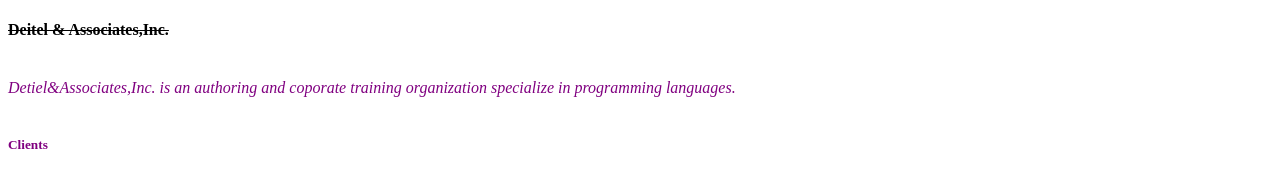
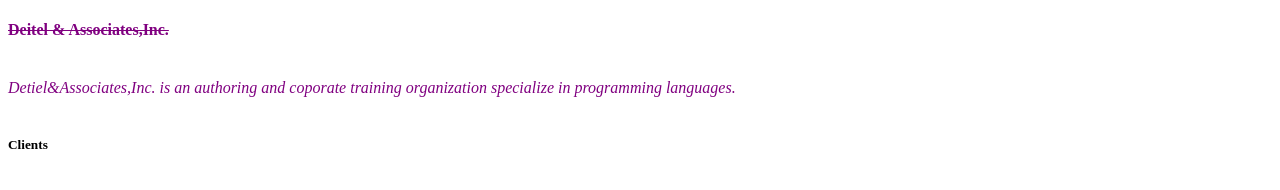
Before and after one commit to Elaine-Pwu/110306081_lab_css, a plain HTML site: page index.html in a window 1280 px wide. Shown: the top 190 px of the page. Drawn offline with Linux system fonts and the light colour scheme.

Commit message:
Update index.html

```diff
--- a/index.html
+++ b/index.html
@@ -11,7 +11,6 @@
 	h3{font-family: courier,fixedsys,monospace;
 		text-decoration: underline;}
 	h4{text-size:big;
-	   color:purple;
 	}
 	h4,em{text-decoration:line-through;
 		text-weight:bold;
@@ -19,7 +18,6 @@
 		color:black;
 	}
 	h5{text-weight:bold;
-	   color:black;
 	   text-size:big;
 	}
 	h5,em{text-decoration:none;
@@ -36,9 +34,9 @@
 </style>
 </head>
 <body>
-	<h4>Deitel & Associates,Inc.</h4><br>
+	<h4 style="color:purple;">Deitel & Associates,Inc.</h4><br>
 	<em>Detiel&Associates,Inc. is an authoring and coporate training organization specialize in programming languages.</em><br><br>
-	<div><h5>Clients</h5><br>
+	<div><h5 style="color:black;">Clients</h5><br>
 		<em>The company's clients include many</em> Fortune 1000 companies<em>, branches of the military and business organizations</em><br><br>
 <div><h1>
 	Here is <span> a span element </span> which is blue,as span elements are set to be.</h1>
```
